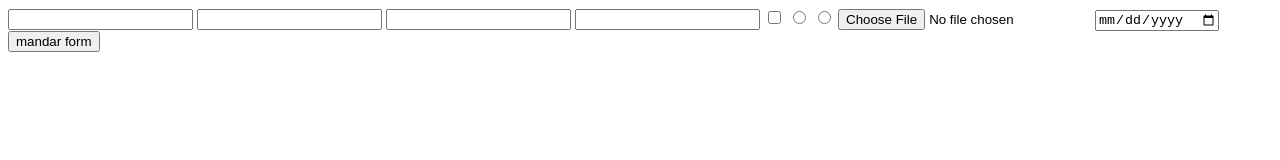
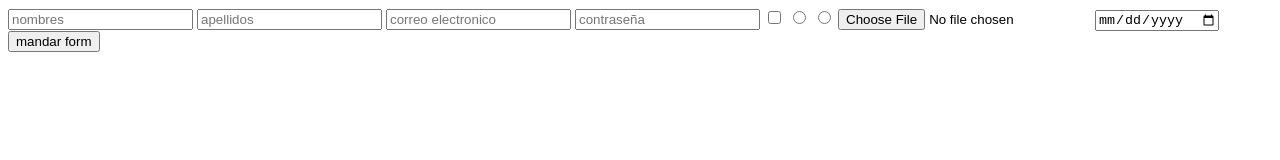
Before and after one commit to rolyleon/mi-pagina-web, a plain HTML site: page index.html in a window 1280 px wide. Drawn offline with Linux system fonts and the light colour scheme.

Commit message:
Update index.html
<!DOCTYPE html>
<html>
<head>
   <title>Formularios</title>
</head>
<body>
    <form>
        <input type="text" required placeholder="nombres">
        <input type="text" required placeholder="apellidos">
        <input type="email" placeholder="correo electronico">
        <input type="password" placeholder="contraseña">
        <input type="checkbox">
        <input type="radio">
        <input type="radio">
        <input type="file">
        <input type="date">
        <input type="submit" value="mandar form">
    </form>
</body>
</html>

```diff
--- a/index.html
+++ b/index.html
@@ -5,10 +5,10 @@
 </head>
 <body>
     <form>
-        <input type="text" required>
-        <input type="email">
-        <input type="password">
-        <input type="text">
+        <input type="text" required placeholder="nombres">
+        <input type="text" required placeholder="apellidos">
+        <input type="email" placeholder="correo electronico">
+        <input type="password" placeholder="contraseña">
         <input type="checkbox">
         <input type="radio">
         <input type="radio">
```
